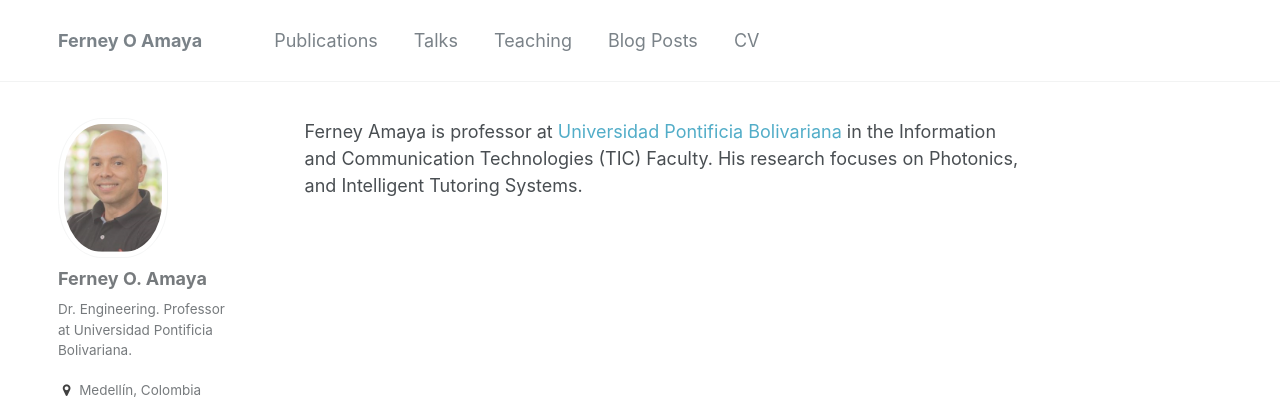
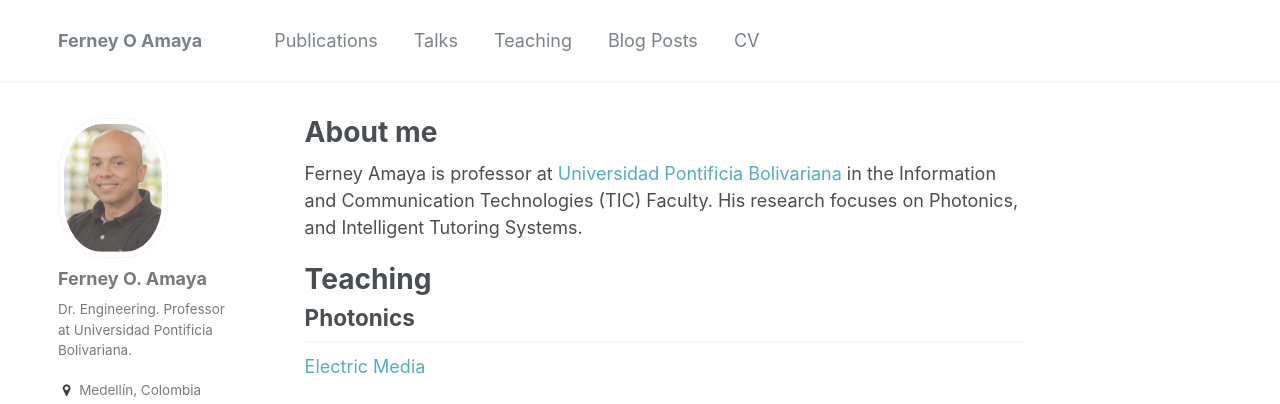
Before and after one commit to FerneyOAmaya/FerneyOAmaya.github.io, a plain HTML site: page index.html in a window 1280 px wide. Shown: the top 404 px of the page. Drawn offline with Linux system fonts and the light colour scheme; a script that the page names is missing.

Commit message:
added Teaching: Electric Media in Jupyter

```diff
--- a/index.html
+++ b/index.html
@@ -134,10 +134,20 @@
 				<meta itemprop="description" content="About me">
 				<div class="page__inner-wrap">
 					<section class="page__content" itemprop="text">
+
+						<h1 class="page__title">About me</h1>
+
 						<p> Ferney Amaya is professor at <a href="https://www.upb.edu.co/">Universidad Pontificia Bolivariana </a>
 						    in the Information and Communication Technologies (TIC) Faculty.
 						    His research focuses on Photonics, and Intelligent Tutoring Systems.
 						</p>
+
+						<h1 class="page__title">Teaching</h1>
+
+							<h2 class="page__title"> Photonics </h2>
+								<p>
+								<a href="https://github.com/FerneyOAmaya/Photonics/blob/master/ElectricMedia/ElectricMedia_1_ES.ipynb" rel="permalink">Electric Media</a></p>
+
 					</section>
 					<footer class="page__meta"></footer>
 				</div>
```
